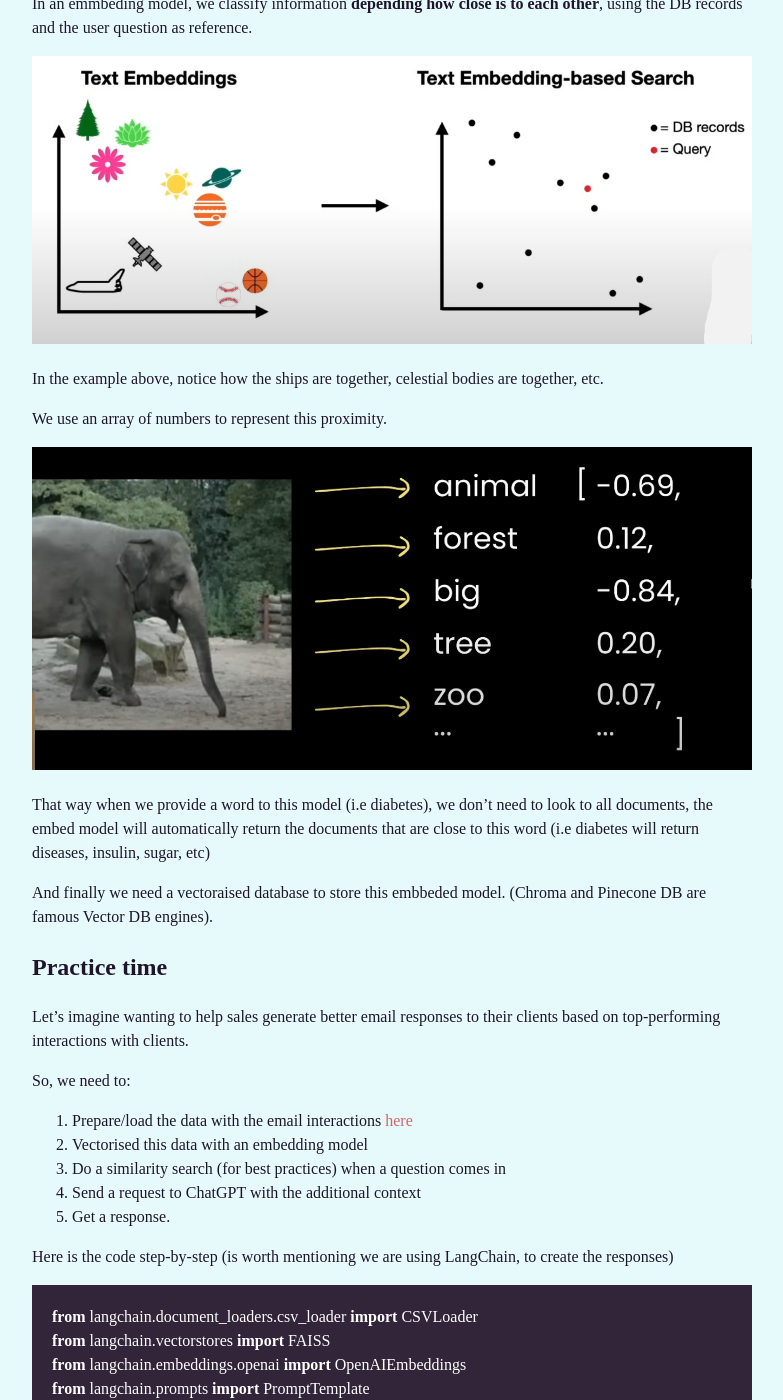
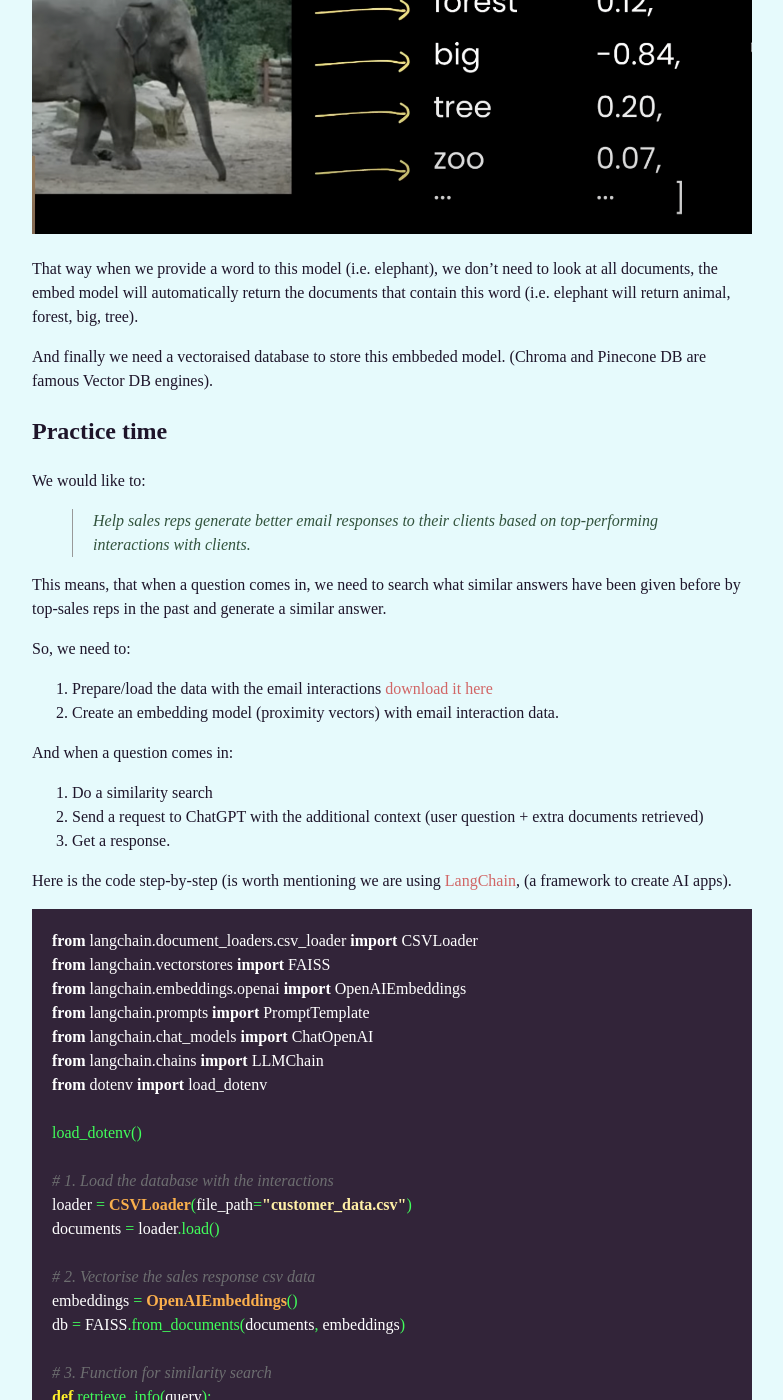
Before and after one commit to indie-rok/www.emmanuelorozco.com, a Jekyll site: the page built from _posts/2024-10-05-expand-chatgpt-knowledge-with-your-own-information.md, in a window 1280 px wide and 1400 px high, scrolled down 5203 px. Shown: the whole window, without its empty margins (248-1031 px from the left). Built offline with Jekyll 4.4.1, drawn with Linux system fonts in a browser that asks for light colours; some web fonts are replaced; some of the changed text lies outside the part shown.

Commit message:
fix(post): Update RAG post

````diff
--- a/_posts/2024-10-05-expand-chatgpt-knowledge-with-your-own-information.md
+++ b/_posts/2024-10-05-expand-chatgpt-knowledge-with-your-own-information.md
@@ -19,10 +19,11 @@ tags:
 4. [Preparing Data for RAG](#backend)
 5. [Embbeding models](#backend)
 6. [Code Example]()
+7. [Conclusion]()
 
 ---
 
-## 1. Why do we need to train an LLM (ChatGPT, Claude, Ollama, etc) with our own data?
+## 1. Why must we train an LLM (ChatGPT, Claude, Ollama, etc) with our private data?
 
 To train LLMs, engineers have compressed the whole of humanity's knowledge using public documents on the internet:
 
@@ -32,35 +33,37 @@ However, they have 2 big problems:
 
 **1. Outdated information**
 
-Last snapshot used to train ChatGPT is from October 2023 (now it's November 2024) that means we have a few months lost of data while generating responses.
+The last snapshot used to train ChatGPT is from October 2023 (now it's November 2024), which means we lost a few months of data while generating responses.
 
 ![last-snapshot](https://emmanuelorozco.com/assets/blog/rag/october-2023.png)
 
 **2. Lack of specialized knowledge**
 
-As mentioned, LLMs are trained with public available data, that means, if you have private information (information on how to run a process, specific domain information, etc) LLMs will not work as expected.
+As mentioned, LLMs are trained with publicly available data. That means if you have private information (information on how to run a process, specific domain information, etc.), LLMs will not work as expected.
 
 ![Lack of knowledge description](https://emmanuelorozco.com/assets/blog/rag/emmanuel-orozco.png)
 
 ## 2. Expanding LLMs knowledge
 
-So, if LLMs are out of date, what can we do about it? How can we update the information?
+So, if LLMs are outdated, what can we do about it? How can we update the information?
 
-- Fine tunning
-  That means basically, re-train the whole model using new data (like reshaping a sculpture). We do this when we require the LLM to behave in a particular way (talk like trump, compose a new rap song).
+### 1. Fine Tunning
+
+That means basically, re-train the whole model using new data (like reshaping a sculpture). We do this when we require the LLM to behave in a particular way (talk like trump, compose a new rap song).
 
 ![Fine Tunning description](https://emmanuelorozco.com/assets/blog/rag/fine-tune.png)
 
 This is usually very expensive because it requires obtaining, cleaning, and processing all this new information. (requires computing and men's power).
 
-- RAG (**Retrieval augmented Generation**)
-  When using RAG, we don't need to reshape the sculpture or re train or model, we simply need to **provide more information** (also called knowladge base embedding), while making a question to the LLM. Then the LLM will use this information to compute a more up-to-date-answer.
+### 2. RAG
+
+When using RAG (**Retrieval augmented Generation**), we don't need to reshape the sculpture or re-train or model, we simply need to **provide more information** (also called context), to the LLM while making a question. Then the LLM will use this information to compute a more up-to-date answer.
 
 ![RAG Diagram](https://emmanuelorozco.com/assets/blog/rag/rag.png)
 
 ## Preparing Data for RAG
 
-In a nutshell, to prepare our RAG we need to process our data:
+In a nutshell, to prepare our RAG we need to process our data in the following shape:
 
 1. Gather the documents with the extra information
 2. Convert this documents to plain text (pdf to text, image to text, etc)
@@ -69,19 +72,17 @@ In a nutshell, to prepare our RAG we need to process our data:
 
 ![Data Process](https://emmanuelorozco.com/assets/blog/rag/data-process.jpg)
 
-After doing this, we only need to provide the LLM with the right context based on the user's query.
+After doing this, when making a question, we need to create an RAG module that will search (in the knowledge base), for the correct aditional information and add it as context to the prompt. (retriever).
 
 ![Data Process](https://emmanuelorozco.com/assets/blog/rag/rag-module.png)
 
 ## What is an embedding model and why do we need them?
 
-We need to store our specialized information in a format that the LLM can understand. (LLMS can only understand text, not video or audio).
+We need to store our specialized information in a format that the LLM can understand. (LLMs can only understand text, not video or audio).
 
 And we need to store this data efficiently.
 
-Imagine you have 20,000 private PDFs of medical records about patients. ChatGPT does not know about this and you want to ask GPT about a trend in this data.
-
-![Text embeddings](https://emmanuelorozco.com/assets/blog/rag/20k.jpg)
+Imagine you have 20,000 private PDFs of information about animal behavior (You work in a Zoo). ChatGPT does not know about this information and you want to ask GPT about a trend in this data.
 
 Without an emmbeding model, you would need to store PDFs in database and when a question comes in to the the LLMs, look **one-by-one** document until you find an answer.
 
@@ -89,33 +90,40 @@ Without an emmbeding model, you would need to store PDFs in database and when a
 
 This takes a lot of time to compute, instead, we can use an embedding model and a vectorized database.
 
-In an emmbeding model, we classify information **depending how close is to each other**, using the DB records and the user question as reference.
+In an embedding model, we classify information **depending on how close is to each other**, using the DB records and the user question as reference.
 
 ![Text embeddings](https://emmanuelorozco.com/assets/blog/rag/text-emb.png)
 
-In the example above, notice how the ships are together, celestial bodies are together, etc.
+In the example above, notice how the animals, ships or celestial bodies are together.
 
 We use an array of numbers to represent this proximity.
 
 ![Numbers](https://emmanuelorozco.com/assets/blog/rag/numbers.png)
 
-That way when we provide a word to this model (i.e diabetes), we don't need to look to all documents, the embed model will automatically return the documents that are close to this word (i.e diabetes will return diseases, insulin, sugar, etc)
+That way when we provide a word to this model (i.e. elephant), we don't need to look at all documents, the embed model will automatically return the documents that contain this word (i.e. elephant will return animal, forest, big, tree).
 
 And finally we need a vectoraised database to store this embbeded model. (Chroma and Pinecone DB are famous Vector DB engines).
 
 ## Practice time
 
-Let's imagine wanting to help sales generate better email responses to their clients based on top-performing interactions with clients.
+We would like to:
+
+> Help sales reps generate better email responses to their clients based on top-performing interactions with clients.
+
+This means, that when a question comes in, we need to search what similar answers have been given before by top-sales reps in the past and generate a similar answer.
 
 So, we need to:
 
-1. Prepare/load the data with the email interactions [here](sales_data.csv)
-2. Vectorised this data with an embedding model
-3. Do a similarity search (for best practices) when a question comes in
-4. Send a request to ChatGPT with the additional context
-5. Get a response.
+1. Prepare/load the data with the email interactions [download it here](https://emmanuelorozco.com/assets/blog/rag/customer_data.csv)
+2. Create an embedding model (proximity vectors) with email interaction data.
 
-Here is the code step-by-step (is worth mentioning we are using LangChain, to create the responses)
+And when a question comes in:
+
+1. Do a similarity search
+2. Send a request to ChatGPT with the additional context (user question + extra documents retrieved)
+3. Get a response.
+
+Here is the code step-by-step (is worth mentioning we are using [LangChain](https://python.langchain.com/docs/introduction/), (a framework to create AI apps).
 
 ```python
 from langchain.document_loaders.csv_loader import CSVLoader
@@ -129,7 +137,7 @@ from dotenv import load_dotenv
 load_dotenv()
 
 # 1. Load the database with the interactions
-loader = CSVLoader(file_path="sales_response.csv")
+loader = CSVLoader(file_path="customer_data.csv")
 documents = loader.load()
 
 # 2. Vectorise the sales response csv data
@@ -177,3 +181,9 @@ def generate_response(message):
 generate_response("What are the opening hours?")
 
 ```
+
+## Conclusion
+
+Sometimes we need to train LLMs to give better responses based on our private knowledge, using a technique like RAG will allow us to do it fast and cheap while keeping the quality of the responses.
+
+Thank you! and until the next one!
````
Also changed, not shown: other parts of _posts/2024-10-05-expand-chatgpt-knowledge-with-your-own-information.md (+1 -5 lines), assets/blog/rag/customer_data.csv (added, +11 -0 lines).
